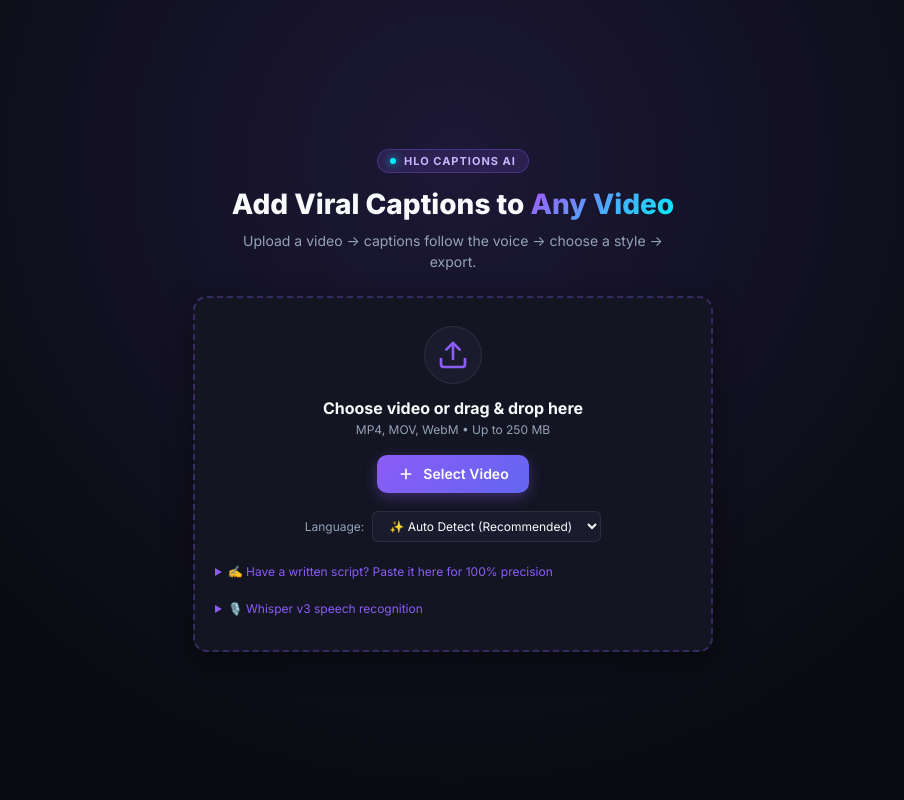
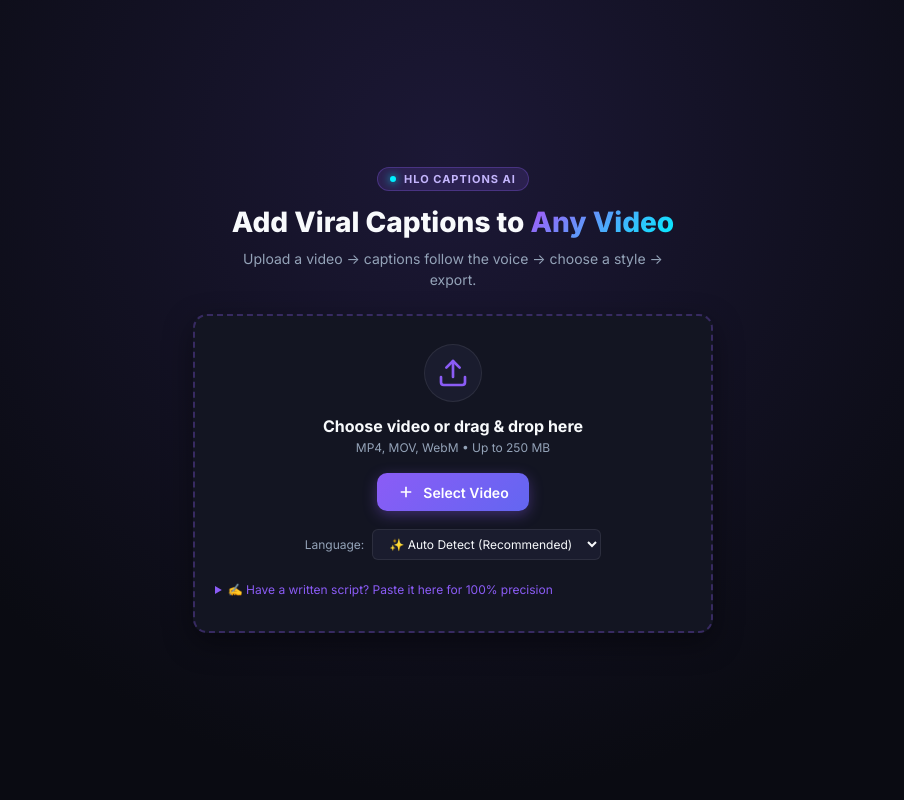
Before and after one commit to ramgaria604/HLO-CAPTIONS, a Flask app: page / in a window 1280 px wide. Shown: the whole page, without its empty margins (187-1091 px from the left). Run offline with Flask 3, Linux system fonts and the light colour scheme.

Commit message:
Keep Whisper credentials server-side

```diff
--- a/app.py
+++ b/app.py
@@ -937,9 +937,10 @@ def transcribe():
     detected_lang = target_label
     transcription_engine = None
 
-    # 0. Whisper Large v3 via Groq, with a user-selectable speed/accuracy option.
-    groq_key = (d.get("groq_api_key") or os.environ.get("GROQ_API_KEY") or "").strip()
-    groq_model = d.get("groq_model")
+    # 0. Whisper Large v3 via Groq, configurable by server environment.
+    # Keep provider credentials server-side; never accept API keys from browser requests.
+    groq_key = (os.environ.get("GROQ_API_KEY") or "").strip()
+    groq_model = d.get("groq_model") or os.environ.get("GROQ_MODEL")
     if groq_model not in ("whisper-large-v3", "whisper-large-v3-turbo"):
         groq_model = "whisper-large-v3"
     groq_engine_name = "Groq Whisper Large v3 Turbo" if groq_model.endswith("-turbo") else "Groq Whisper Large v3"
--- a/static/app.js
+++ b/static/app.js
@@ -40,8 +40,6 @@
   const langSelect = $('langSelect');
   const scriptInput = $('scriptInput');
 
-  const groqApiKeyInput = $('groqApiKeyInput');
-  const groqModelSelect = $('groqModelSelect');
   const uploadProgressBox = $('uploadProgressBox');
   const uploadStatusText = $('uploadStatusText');
   const uploadPercent = $('uploadPercent');
@@ -1114,27 +1112,6 @@ function drawCanvasTypography(ctxFore, ctxBehind, cap, words, t, st, W, H, isBeh
       if (file) handleFileSelected(file);
     });
 
-    if (groqApiKeyInput) {
-      try {
-        const savedGroqKey = localStorage.getItem('groq_api_key');
-        if (savedGroqKey) groqApiKeyInput.value = savedGroqKey;
-      } catch (e) {}
-
-      groqApiKeyInput.addEventListener('input', () => {
-        try {
-          localStorage.setItem('groq_api_key', groqApiKeyInput.value.trim());
-        } catch (e) {}
-      });
-    }
-
-    if (groqModelSelect) {
-      try {
-        groqModelSelect.value = localStorage.getItem('groq_model') || 'whisper-large-v3';
-      } catch (e) {}
-      groqModelSelect.addEventListener('change', () => {
-        try { localStorage.setItem('groq_model', groqModelSelect.value); } catch (e) {}
-      });
-    }
   }
 
   async function handleFileSelected(file) {
@@ -1220,10 +1197,7 @@ function drawCanvasTypography(ctxFore, ctxBehind, cap, words, t, st, W, H, isBeh
 
     try {
       let endpoint = '/api/transcribe';
-      const groqKey = (groqApiKeyInput && groqApiKeyInput.value.trim()) || '';
-      if (groqKey) {
-        uploadStatusText.textContent = 'Transcribing with Groq Whisper Large v3 (ultra-fast)...';
-      }
+      uploadStatusText.textContent = 'Transcribing with Whisper speech recognition...';
 
       let payload = {
         filename: S.filename,
@@ -1231,8 +1205,6 @@ function drawCanvasTypography(ctxFore, ctxBehind, cap, words, t, st, W, H, isBeh
         lang: lang,
         wordsPerCaption: 3,
         maxKeys: 1,
-        groq_api_key: groqKey,
-        groq_model: (groqModelSelect && groqModelSelect.value) || 'whisper-large-v3'
       };
 
       if (pastedScript.length > 0) {
--- a/templates/index.html
+++ b/templates/index.html
@@ -67,20 +67,6 @@
         <details class="script-details">
           <summary>✍️ Have a written script? Paste it here for 100% precision</summary>
           <textarea id="scriptInput" class="script-textarea" placeholder="Paste your video's exact spoken words here..."></textarea>
-        </details>
-
-        <!-- Whisper v3 speech recognition -->
-        <details class="script-details" style="margin-top: 10px;">
-          <summary>🎙️ Whisper v3 speech recognition</summary>
-          <div style="margin-top: 8px;">
-            <label for="groqModelSelect" style="display:block;font-size:12px;margin-bottom:5px;">Recognition model</label>
-            <select id="groqModelSelect" class="lang-select" style="width:100%;margin-bottom:8px;">
-              <option value="whisper-large-v3" selected>Whisper Large v3 · best accuracy</option>
-              <option value="whisper-large-v3-turbo">Whisper Large v3 Turbo · faster</option>
-            </select>
-            <input type="password" id="groqApiKeyInput" class="script-textarea" style="height: 38px; min-height: 38px; padding: 8px 12px; font-family: monospace; font-size: 13px;" placeholder="Paste free Groq API key (gsk_...) - auto saved in browser" autocomplete="off">
-            <p style="font-size: 11px; color: var(--text-muted); margin-top: 4px;">A Groq API key is required for Whisper v3. Without one, the app uses its available local speech engine. Get a key at <a href="https://console.groq.com/keys" target="_blank" rel="noopener noreferrer" style="color: var(--accent); text-decoration: underline;">console.groq.com/keys</a></p>
-          </div>
         </details>
 
         <!-- Upload Progress Indicator -->
@@ -493,6 +479,6 @@
   <div id="toastNotification" class="toast-notification hidden"></div>
 
   <script src="/static/duo_presets/duo_presets_loader.js"></script>
-  <script src="/static/app.js?v=3.08"></script>
+  <script src="/static/app.js?v=3.09"></script>
 </body>
 </html>
```
